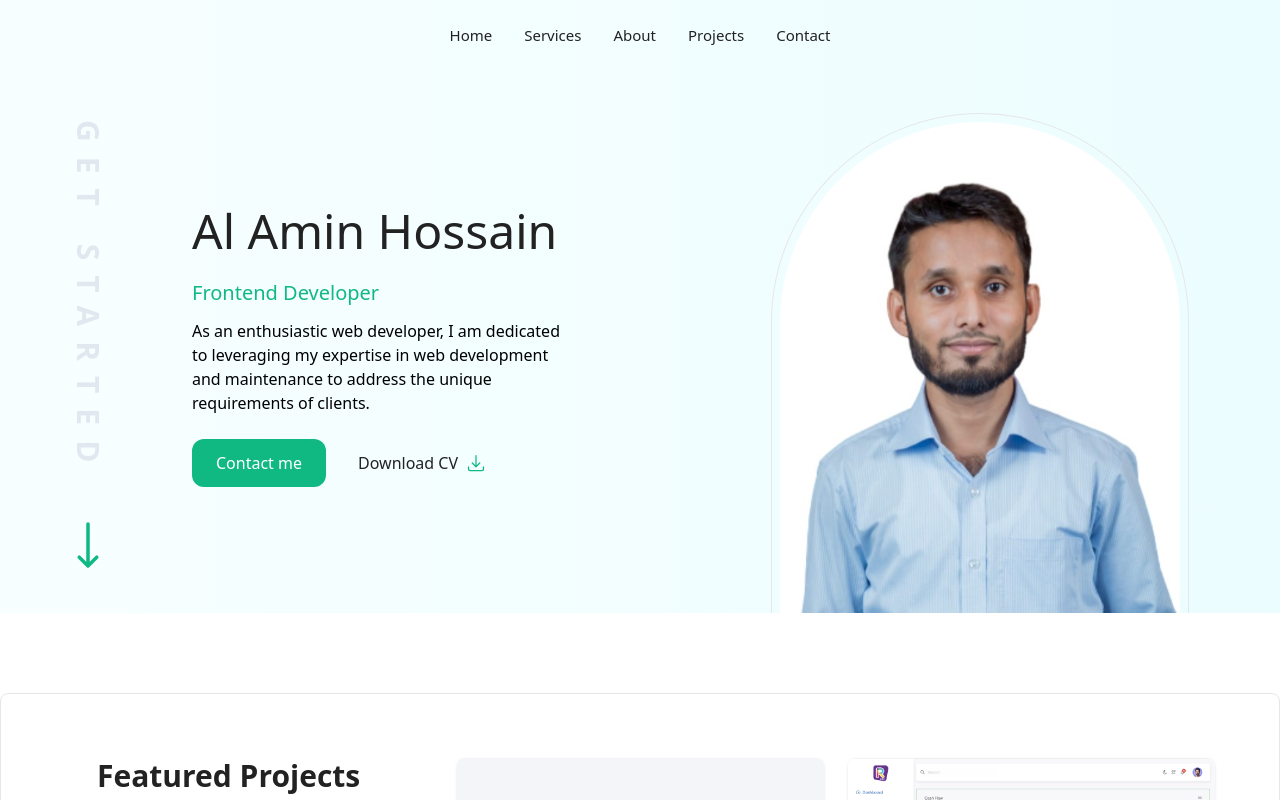
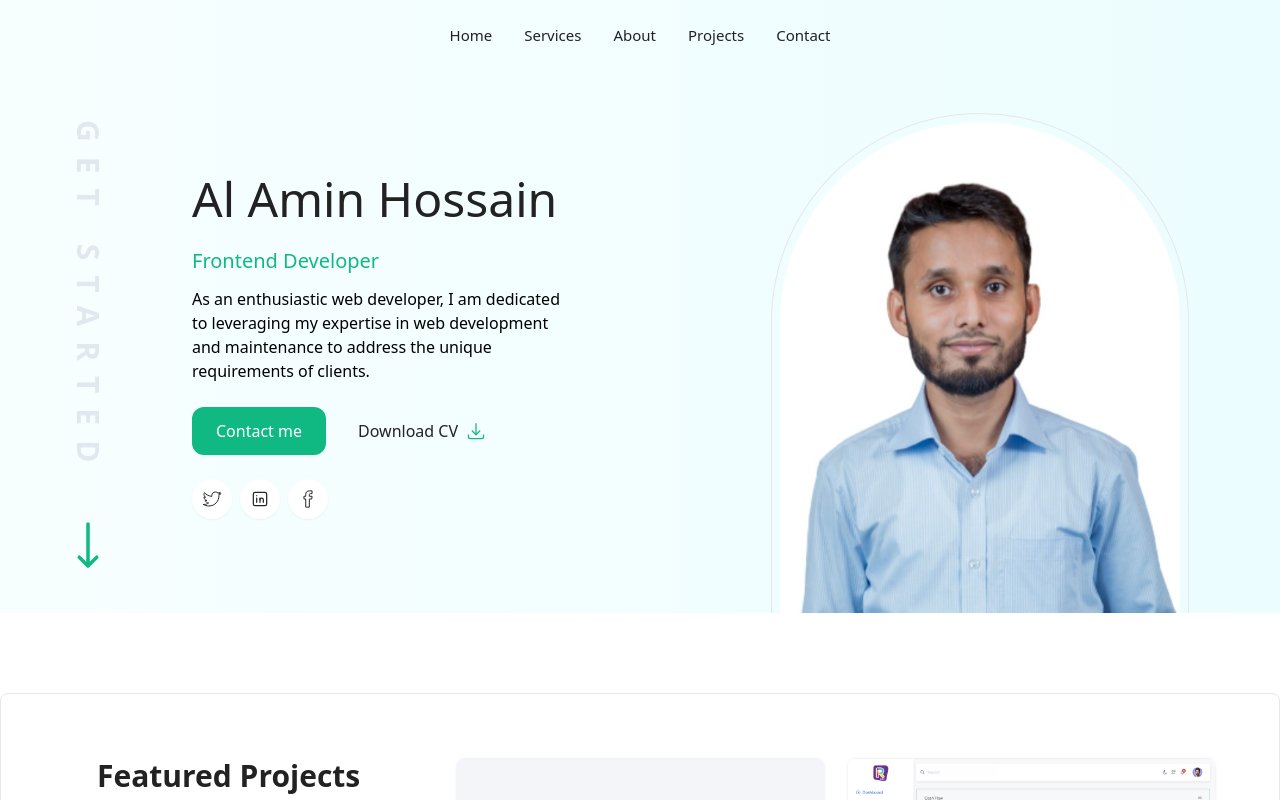
Before and after one commit to alamindevms/portfolio, a Vue app: page / in a window 1280 px wide. Shown: the top 800 px of the page. Built offline with nearby package versions, Linux system fonts and the light colour scheme.

Commit message:
fix: social media add

```diff
--- a/index.html
+++ b/index.html
@@ -2,9 +2,9 @@
 <html lang="en" class="scroll-smooth">
   <head>
     <meta charset="UTF-8" />
-    <link rel="icon" href="/favicon.ico" />
+    <link rel="icon" href="/favicon.png" />
     <meta name="viewport" content="width=device-width, initial-scale=1.0" />
-    <title>Vite App</title>
+    <title>Al Amin Hossain</title>
   </head>
   <body>
     <div id="app"></div>
--- a/src/components/buttons/PrimaryLink.vue
+++ b/src/components/buttons/PrimaryLink.vue
@@ -1,14 +1,14 @@
 <template>
-  <RouterLink
-    :to="link"
+  <a
+    :href="link"
     class="text-sm laptop:text-base font-medium bg-primary px-4 laptop:py-2 laptop:px-6 py-3 rounded-xl text-white flex items-center gap-2"
     >{{ text }}
     <component :is="icon" v-if="icon" />
-  </RouterLink>
+  </a>
 </template>
 
 <script setup>
-import { RouterLink } from 'vue-router'
+// import { RouterLink } from 'vue-router'
 
 defineProps(['text', 'link', 'icon'])
 </script>
--- a/src/components/home/HeroSection.vue
+++ b/src/components/home/HeroSection.vue
@@ -34,6 +34,18 @@
                 download="/files/Al-Amin-Hossain.pdf"
               />
             </div>
+
+            <ul class="flex items-center gap-2">
+              <li v-for="social in socials" :key="social.id">
+                <a
+                  :href="social.link"
+                  target="_blank"
+                  class="h-10 w-10 rounded-full bg-white shadow-sm flex items-center justify-center text-black-mute hover:bg-primary hover:text-white-soft transition-all duration-300"
+                >
+                  <component :is="social.icon" class="h-5 w-5" />
+                </a>
+              </li>
+            </ul>
           </div>
         </div>
 
@@ -58,4 +70,28 @@
 import { ArrowLongDownIcon, ArrowDownTrayIcon } from '@heroicons/vue/24/solid'
 import PrimaryLink from '@/components/buttons/PrimaryLink.vue'
 import SecondaryLink from '@/components/buttons/SecondaryLink.vue'
+import TwitterIcon from '../icons/TwitterIcon.vue'
+import LinkedInIcon from '../icons/LinkedInIcon.vue'
+import FacebookIcon from '../icons/FacebookIcon.vue'
+
+const socials = [
+  {
+    id: 1,
+    name: 'Twitter',
+    icon: TwitterIcon,
+    link: 'https://twitter.com/alamindevms'
+  },
+  {
+    id: 2,
+    name: 'LinkedIn',
+    icon: LinkedInIcon,
+    link: 'https://www.linkedin.com/in/alaminhossainpro/'
+  },
+  {
+    id: 3,
+    name: 'Facebook',
+    icon: FacebookIcon,
+    link: 'https://www.facebook.com/alaminhossainpro/'
+  }
+]
 </script>
--- /dev/null
+++ b/src/components/icons/FacebookIcon.vue
@@ -0,0 +1,14 @@
+<template>
+  <svg viewBox="0 0 20 20" stroke="currentColor">
+    <path
+      fill="none"
+      d="M11.344,5.71c0-0.73,0.074-1.122,1.199-1.122h1.502V1.871h-2.404c-2.886,0-3.903,1.36-3.903,3.646v1.765h-1.8V10h1.8v8.128h3.601V10h2.403l0.32-2.718h-2.724L11.344,5.71z"
+    ></path>
+  </svg>
+</template>
+
+<script>
+export default {}
+</script>
+
+<style></style>
--- /dev/null
+++ b/src/components/icons/LinkedInIcon.vue
@@ -0,0 +1,20 @@
+<template>
+  <svg
+    xmlns="http://www.w3.org/2000/svg"
+    width="44"
+    height="44"
+    viewBox="0 0 24 24"
+    stroke-width="1.5"
+    stroke="currentColor"
+    fill="none"
+    stroke-linecap="round"
+    stroke-linejoin="round"
+  >
+    <path stroke="none" d="M0 0h24v24H0z" fill="none" />
+    <path d="M4 4m0 2a2 2 0 0 1 2 -2h12a2 2 0 0 1 2 2v12a2 2 0 0 1 -2 2h-12a2 2 0 0 1 -2 -2z" />
+    <path d="M8 11l0 5" />
+    <path d="M8 8l0 .01" />
+    <path d="M12 16l0 -5" />
+    <path d="M16 16v-3a2 2 0 0 0 -4 0" />
+  </svg>
+</template>
--- /dev/null
+++ b/src/components/icons/TwitterIcon.vue
@@ -0,0 +1,8 @@
+<template>
+  <svg viewBox="0 0 20 20" stroke="currentColor">
+    <path
+      fill="none"
+      d="M18.258,3.266c-0.693,0.405-1.46,0.698-2.277,0.857c-0.653-0.686-1.586-1.115-2.618-1.115c-1.98,0-3.586,1.581-3.586,3.53c0,0.276,0.031,0.545,0.092,0.805C6.888,7.195,4.245,5.79,2.476,3.654C2.167,4.176,1.99,4.781,1.99,5.429c0,1.224,0.633,2.305,1.596,2.938C2.999,8.349,2.445,8.19,1.961,7.925C1.96,7.94,1.96,7.954,1.96,7.97c0,1.71,1.237,3.138,2.877,3.462c-0.301,0.08-0.617,0.123-0.945,0.123c-0.23,0-0.456-0.021-0.674-0.062c0.456,1.402,1.781,2.422,3.35,2.451c-1.228,0.947-2.773,1.512-4.454,1.512c-0.291,0-0.575-0.016-0.855-0.049c1.588,1,3.473,1.586,5.498,1.586c6.598,0,10.205-5.379,10.205-10.045c0-0.153-0.003-0.305-0.01-0.456c0.7-0.499,1.308-1.12,1.789-1.827c-0.644,0.28-1.334,0.469-2.06,0.555C17.422,4.782,17.99,4.091,18.258,3.266"
+    ></path>
+  </svg>
+</template>
```
Also changed, not shown: public/favicon.png (added), 1 other file (tests, documents, lock files or other folders).
